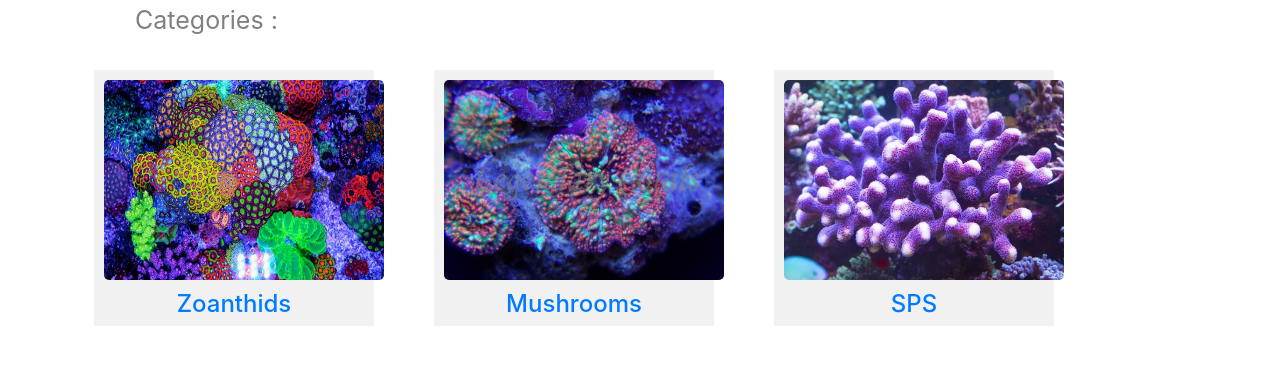
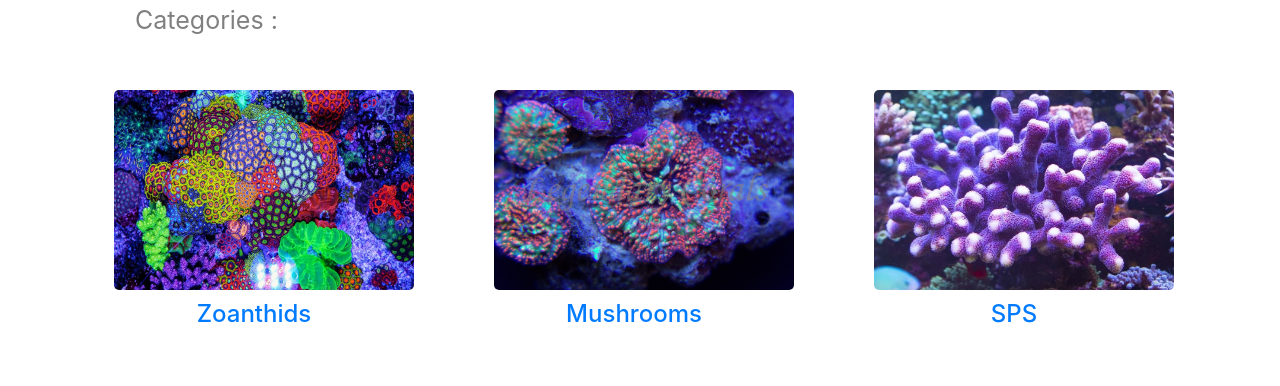
Before and after one commit to DanteDelgadillo/frontendCoralE-coms, a React (Create React App) app: page / in a window 1280 px wide. Shown: the part 512-898 px from the top of the page. Built offline with nearby package versions, Linux system fonts and the light colour scheme.

Commit message:
css update

```diff
--- a/src/App.css
+++ b/src/App.css
@@ -70,9 +70,8 @@
 
 }
 .box {
-  background-color: #f1f1f1;
-  width: 280px;
-  margin: 30px;
+  width: 300px;
+  margin: 40px;
   text-align: center;
   line-height: 75px;
   font-size: 30px;
```
